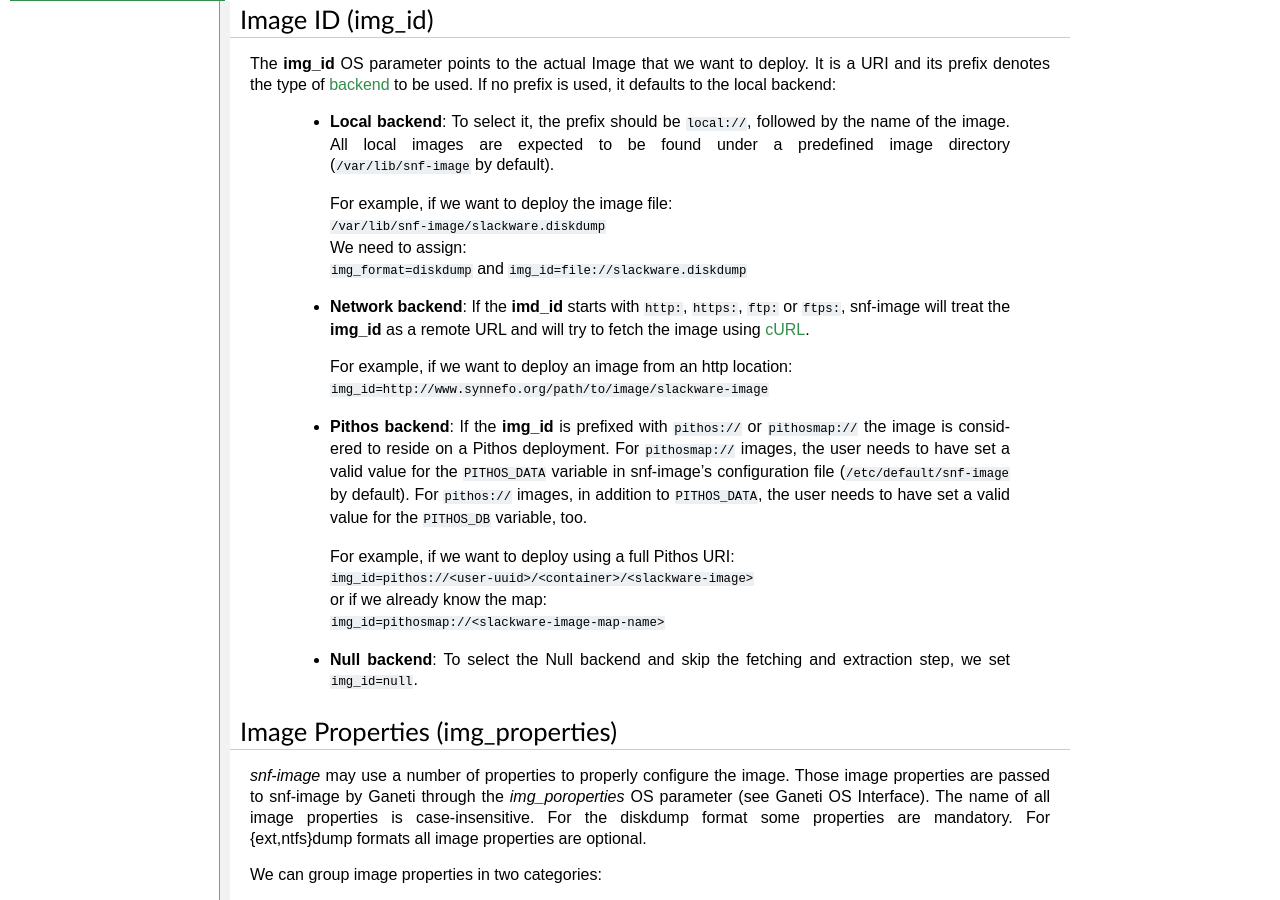
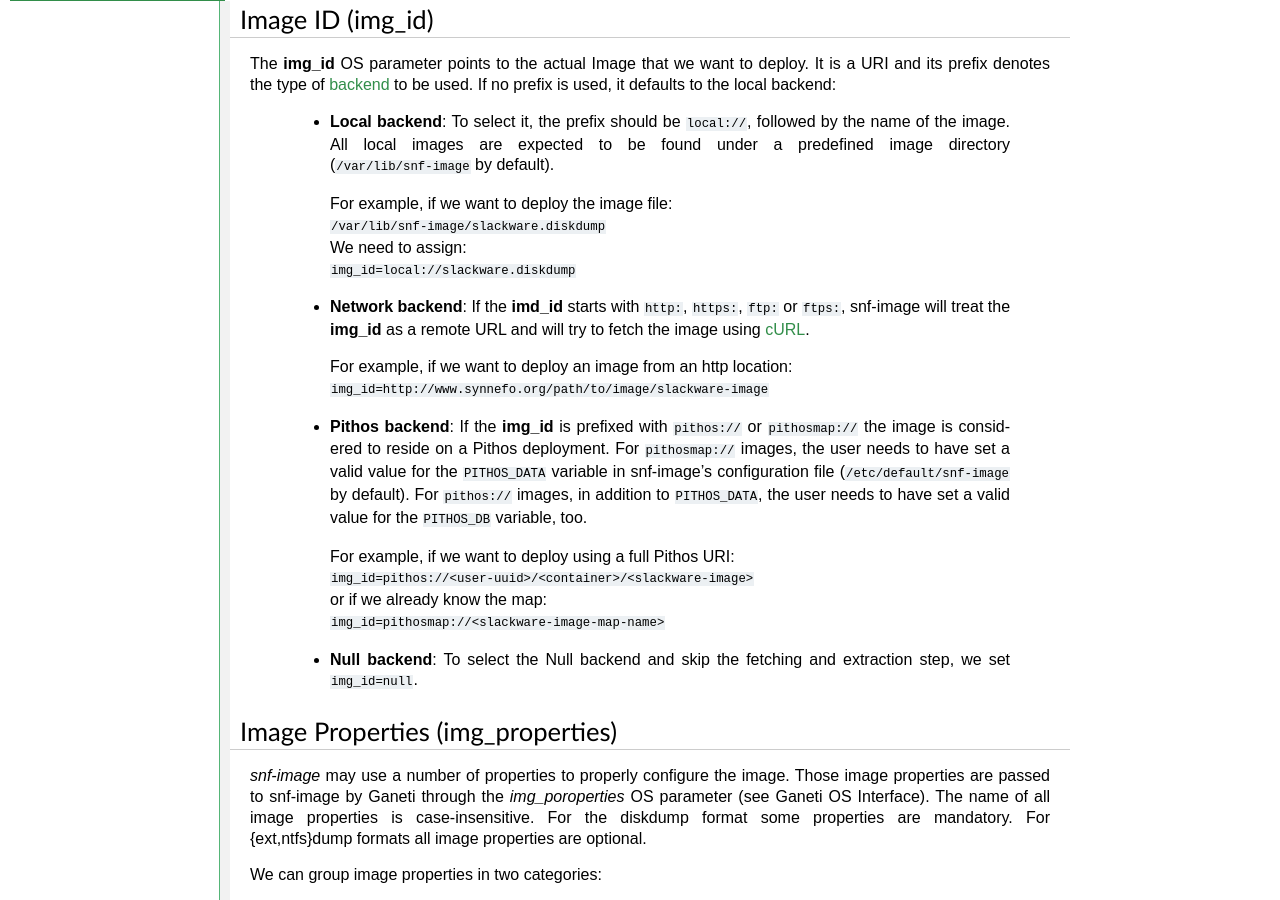
Before and after one commit to grnet/snf-image, a Sphinx documentation site: the page built from docs/interface.rst, in a window 1280 px wide and 900 px high, scrolled down 580 px. Built offline with Sphinx 7.4.7, drawn with Linux system fonts in a browser that asks for light colours.

Commit message:
docs: Remove reference to a file:// img_id prefix
Remove a reference to the deprecated file:// img_id prefix in the
documentation

```diff
--- a/docs/interface.rst
+++ b/docs/interface.rst
@@ -53,7 +53,7 @@ to be used. If no prefix is used, it defaults to the local backend:
   | For example, if we want to deploy the image file:
   | ``/var/lib/snf-image/slackware.diskdump``
   | We need to assign:
-  | ``img_format=diskdump`` and ``img_id=file://slackware.diskdump``
+  | ``img_id=local://slackware.diskdump``
 
  * **Network backend**:
    If the **imd_id** starts with ``http:``, ``https:``, ``ftp:`` or ``ftps:``,
```
